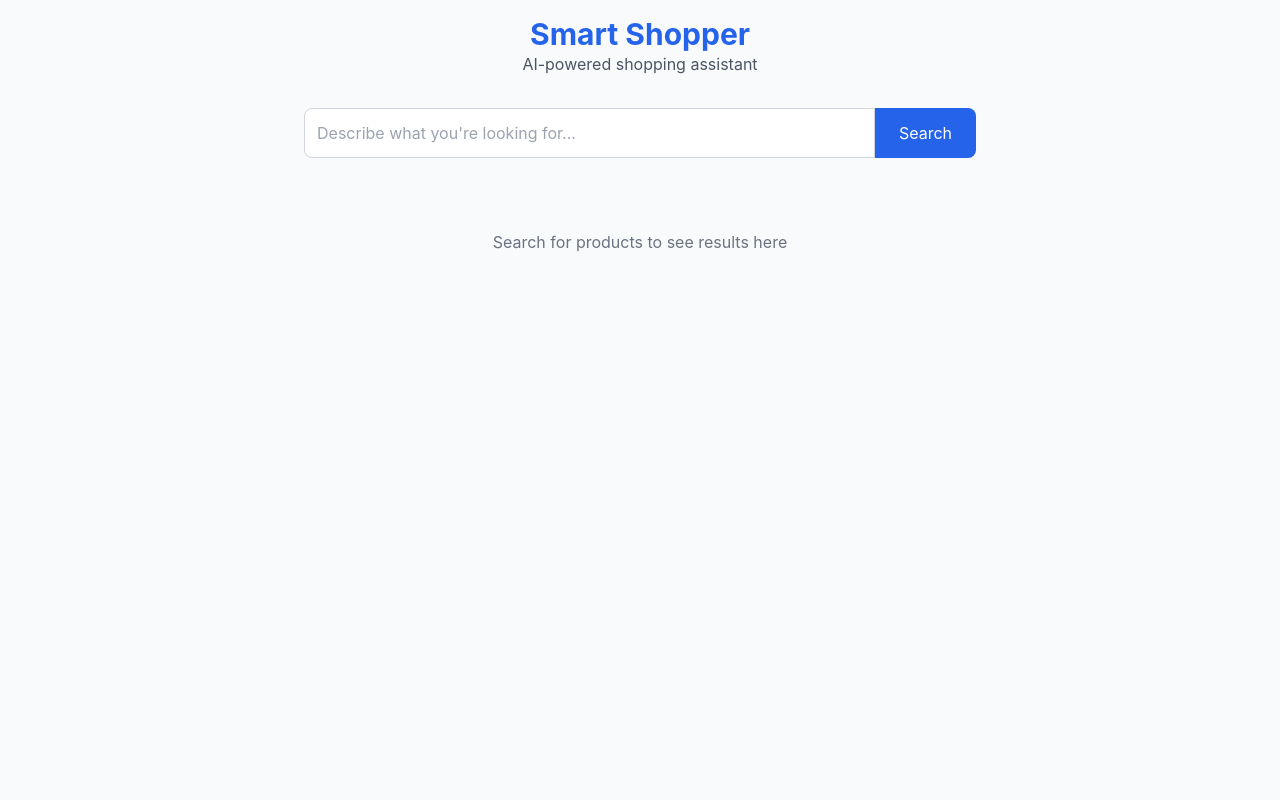
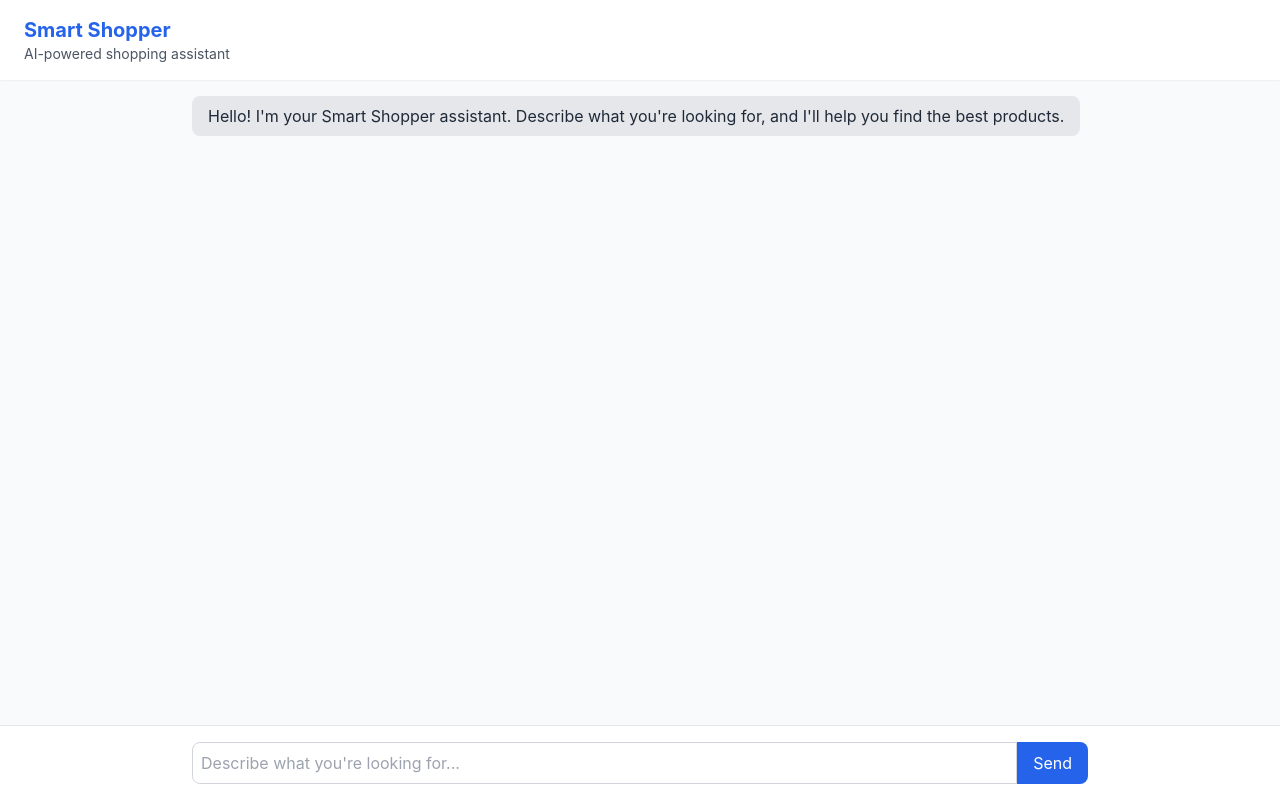
Before and after one commit to jamesmcarthur-3999/smart-shopper, a React (Create React App) app: page / in a window 1280 px wide. Built offline with nearby package versions, Linux system fonts and the light colour scheme.

Commit message:
Convert search UI to chat interface with workflow visibility

```diff
--- a/src/App.tsx
+++ b/src/App.tsx
@@ -1,6 +1,7 @@
-import React, { useState, useEffect, useCallback } from 'react';
+import React, { useState, useEffect, useCallback, useRef } from 'react';
 import axios from 'axios';
 
+// Type definitions
 interface Product {
   id: string;
   title: string;
@@ -78,18 +79,59 @@ interface ClaudeAssistResponse {
   canvas_operations: CanvasOperation[];
 }
 
+// Message Types for Chat Interface
+type MessageType = 'user' | 'assistant' | 'plan' | 'tool' | 'reflect' | 'product-display';
+
+interface Message {
+  id: string;
+  type: MessageType;
+  content: string | React.ReactNode;
+  timestamp: Date;
+}
+
+interface ProductDisplayMessage extends Message {
+  type: 'product-display';
+  products: Product[];
+  highlightedProductId?: string;
+  highlightReason?: string;
+  gridLayout: GridLayout;
+}
+
 const App: React.FC = () => {
-  const [query, setQuery] = useState('');
+  // State for chat
+  const [messages, setMessages] = useState<Message[]>([]);
+  const [inputValue, setInputValue] = useState('');
+  const [isLoading, setIsLoading] = useState(false);
+
+  // State for products and canvas
   const [products, setProducts] = useState<Product[]>([]);
-  const [loading, setLoading] = useState(false);
-  const [error, setError] = useState<string | null>(null);
   const [enrichment, setEnrichment] = useState<EnrichmentItem[]>([]);
   const [highlightedProductId, setHighlightedProductId] = useState<string | null>(null);
   const [highlightReason, setHighlightReason] = useState<string | null>(null);
   const [gridLayout, setGridLayout] = useState<GridLayout>({ columns: 3 });
   const [displayedProductIds, setDisplayedProductIds] = useState<string[]>([]);
   const [operationHistory, setOperationHistory] = useState<CanvasOperation[]>([]);
-  const [assistantInsights, setAssistantInsights] = useState<Array<{type: string, content: string}>>([]);
+
+  // Refs
+  const messagesEndRef = useRef<HTMLDivElement>(null);
+  const chatContainerRef = useRef<HTMLDivElement>(null);
+
+  // Add a welcome message when the component mounts
+  useEffect(() => {
+    const welcomeMessage: Message = {
+      id: 'welcome',
+      type: 'assistant',
+      content: 'Hello! I\'m your Smart Shopper assistant. Describe what you\'re looking for, and I\'ll help you find the best products.',
+      timestamp: new Date()
+    };
+
+    setMessages([welcomeMessage]);
+  }, []);
+
+  // Auto-scroll to bottom when messages change
+  useEffect(() => {
+    messagesEndRef.current?.scrollIntoView({ behavior: 'smooth' });
+  }, [messages]);
 
   // Handle canvas operations
   const processCanvasOperation = useCallback((operation: CanvasOperation) => {
@@ -172,11 +214,154 @@ const App: React.FC = () => {
     }
   }, [processCanvasOperation]);
 
+  // Add a PLAN message to the chat
+  const addPlanMessage = (planContent: string) => {
+    const planMessage: Message = {
+      id: `plan-${Date.now()}`,
+      type: 'plan',
+      content: planContent,
+      timestamp: new Date()
+    };
+
+    setMessages(prev => [...prev, planMessage]);
+  };
+
+  // Add a tool usage message to the chat
+  const addToolMessage = (toolName: string, params: any) => {
+    const toolMessage: Message = {
+      id: `tool-${Date.now()}`,
+      type: 'tool',
+      content: (
+        <div>
+          <div className="font-medium">Using tool: {toolName}</div>
+          <pre className="text-xs mt-1 bg-gray-100 p-2 rounded overflow-auto">
+            {JSON.stringify(params, null, 2)}
+          </pre>
+        </div>
+      ),
+      timestamp: new Date()
+    };
+
+    setMessages(prev => [...prev, toolMessage]);
+  };
+
+  // Add a product display message to the chat
+  const addProductDisplayMessage = (displayedProducts: Product[]) => {
+    if (displayedProducts.length === 0) return;
+
+    const productMessage: ProductDisplayMessage = {
+      id: `products-${Date.now()}`,
+      type: 'product-display',
+      content: 'Product Results:',
+      products: displayedProducts,
+      highlightedProductId: highlightedProductId || undefined,
+      highlightReason: highlightReason || undefined,
+      gridLayout,
+      timestamp: new Date()
+    };
+
+    setMessages(prev => [...prev, productMessage]);
+  };
+
+  // Add a REFLECT message to the chat
+  const addReflectMessage = (reflectContent: string) => {
+    const reflectMessage: Message = {
+      id: `reflect-${Date.now()}`,
+      type: 'reflect',
+      content: reflectContent,
+      timestamp: new Date()
+    };
+
+    setMessages(prev => [...prev, reflectMessage]);
+  };
+
+  // Process search query
+  const handleSearch = async (query: string) => {
+    setIsLoading(true);
+
+    // Add user message to chat
+    const userMessage: Message = {
+      id: `user-${Date.now()}`,
+      type: 'user',
+      content: query,
+      timestamp: new Date()
+    };
+
+    setMessages(prev => [...prev, userMessage]);
+
+    // Add PLAN message
+    addPlanMessage(
+      `I'll help you find ${query}. I'll search for products, analyze the results, and recommend the best options.`
+    );
+
+    try {
+      // Add tool usage message
+      addToolMessage('multi_source_search', {
+        query,
+        sources: ['serpapi', 'search1', 'perplexity'],
+        max_results: 12
+      });
+
+      // Call the multi-source MCP tool
+      const response = await axios.post('/api/mcp/multi_source_search', {
+        query,
+        sources: ['serpapi', 'search1', 'perplexity'],
+        max_results: 12,
+        sort_by: 'relevance'
+      });
+
+      // Process product results
+      if (response.data.results) {
+        setProducts(response.data.results);
+        setDisplayedProductIds(response.data.results.map((p: Product) => p.id));
+
+        // Add product display to the chat
+        addProductDisplayMessage(response.data.results);
+      }
+
+      // Process enrichment
+      if (response.data.enrichment) {
+        setEnrichment(response.data.enrichment);
+      }
+
+      // Get Claude assistance
+      await getClaudeAssistance(query);
+
+      // Add REFLECT message
+      addReflectMessage(
+        `I've found ${response.data.results?.length || 0} products matching "${query}". ` +
+        `I've highlighted the best option based on price, ratings, and features.`
+      );
+
+    } catch (error) {
+      console.error('Error processing query:', error);
+
+      // Add error message
+      const errorMessage: Message = {
+        id: `error-${Date.now()}`,
+        type: 'assistant',
+        content: 'Sorry, I encountered an error while searching for products. Please try again.',
+        timestamp: new Date()
+      };
+
+      setMessages(prev => [...prev, errorMessage]);
+    } finally {
+      setIsLoading(false);
+    }
+  };
+
   // Get Claude AI assistance
-  const getClaudeAssistance = useCallback(async () => {
+  const getClaudeAssistance = useCallback(async (query: string) => {
     if (!query.trim() || products.length === 0) return;
 
     try {
+      // Add tool usage message
+      addToolMessage('claude_assist', {
+        query,
+        products: products.length,
+        enrichment: enrichment.length
+      });
+
       const response = await axios.post('/api/mcp/claude_assist', {
         query,
         products,
@@ -189,9 +374,16 @@ const App: React.FC = () => {
 
       const assistResponse: ClaudeAssistResponse = response.data.response;
 
-      // Apply insights
+      // Add Claude's insights to the chat
       if (assistResponse.insights && assistResponse.insights.length > 0) {
-        setAssistantInsights(assistResponse.insights);
+        const insightsMessage: Message = {
+          id: `insights-${Date.now()}`,
+          type: 'assistant',
+          content: assistResponse.insights.map(insight => insight.content).join('\n\n'),
+          timestamp: new Date()
+        };
+
+        setMessages(prev => [...prev, insightsMessage]);
       }
 
       // Apply canvas operations
@@ -199,135 +391,54 @@ const App: React.FC = () => {
         // Execute each operation in sequence
         for (const op of assistResponse.canvas_operations) {
           await executeCanvasOperation(op);
+
+          // If it's a highlight operation, mention it in the chat
+          if (op.op === 'highlight_choice' && op.reason) {
+            const highlightMessage: Message = {
+              id: `highlight-${Date.now()}`,
+              type: 'assistant',
+              content: `I recommend this product: ${op.reason}`,
+              timestamp: new Date()
+            };
+
+            setMessages(prev => [...prev, highlightMessage]);
           }
+        }
+
+        // Update product display in chat
+        const filteredProducts = displayedProductIds.length > 0
+          ? products.filter(p => displayedProductIds.includes(p.id))
+          : products;
+
+        addProductDisplayMessage(filteredProducts);
       }
     } catch (error) {
       console.error('Error getting Claude assistance:', error);
     }
-  }, [query, products, enrichment, displayedProductIds, gridLayout, executeCanvasOperation]);
+  }, [products, enrichment, displayedProductIds, gridLayout, executeCanvasOperation]);
 
-  // Filtered products based on displayed IDs
-  const filteredProducts = displayedProductIds.length > 0
-    ? products.filter(p => displayedProductIds.includes(p.id))
-    : products;
+  // Handle form submission
+  const handleSubmit = (e: React.FormEvent) => {
+    e.preventDefault();
+    if (!inputValue.trim() || isLoading) return;
 
-  const handleSearch = async (e: React.FormEvent) => {
-    e.preventDefault();
+    handleSearch(inputValue);
+    setInputValue('');
+  };
 
-    if (!query.trim()) return;
-
-    setLoading(true);
-    setError(null);
-    setProducts([]);
-    setEnrichment([]);
-    setHighlightedProductId(null);
-    setHighlightReason(null);
-    setAssistantInsights([]);
-
-    try {
-      console.log('Searching for:', query);
-      // Call the multi-source MCP tool
-      const response = await axios.post('/api/mcp/multi_source_search', {
-        query,
-        sources: ['serpapi', 'search1', 'perplexity'],
-        max_results: 12,
-        sort_by: 'relevance'
-      });
-
-      console.log('Search response:', response.data);
-
-      if (response.data.results) {
-        setProducts(response.data.results);
-        // By default, display all products
-        setDisplayedProductIds(response.data.results.map((p: Product) => p.id));
-      }
-
-      if (response.data.enrichment) {
-        setEnrichment(response.data.enrichment);
-      }
-
-      // After search completes successfully, get Claude assistance
-      setTimeout(() => {
-        getClaudeAssistance();
-      }, 500); // Give a slight delay for state updates to complete
-
-    } catch (err) {
-      console.error('Error fetching products:', err);
-      setError('Failed to fetch products. Please try again.');
-    } finally {
-      setLoading(false);
-    }
-  };
+  // Render product grid for product display messages
+  const renderProductGrid = (message: ProductDisplayMessage) => {
+    const { products, highlightedProductId, highlightReason, gridLayout } = message;
 
     // Dynamic grid columns based on layout
     const gridClass = `grid-cols-1 md:grid-cols-${Math.min(gridLayout.columns, 2)} lg:grid-cols-${gridLayout.columns}`;
 
     return (
-    <div className="container mx-auto p-4">
-      <header className="mb-8">
-        <h1 className="text-3xl font-bold text-center text-blue-600">Smart Shopper</h1>
-        <p className="text-center text-gray-600">AI-powered shopping assistant</p>
-      </header>
-
-      <form onSubmit={handleSearch} className="mb-6">
-        <div className="flex w-full max-w-2xl mx-auto">
-          <input
-            type="text"
-            value={query}
-            onChange={(e) => setQuery(e.target.value)}
-            placeholder="Describe what you're looking for..."
-            className="flex-grow p-3 border border-gray-300 rounded-l-lg focus:outline-none focus:ring-2 focus:ring-blue-500"
-          />
-          <button
-            type="submit"
-            className="bg-blue-600 text-white px-6 py-3 rounded-r-lg hover:bg-blue-700 focus:outline-none focus:ring-2 focus:ring-blue-500"
-            disabled={loading}
-          >
-            {loading ? 'Searching...' : 'Search'}
-          </button>
-        </div>
-      </form>
-
-      {error && (
-        <div className="text-red-600 text-center mb-4">{error}</div>
-      )}
-
-      {/* Assistant Insights */}
-      {assistantInsights.length > 0 && (
-        <div className="mb-6 p-4 border border-green-200 bg-green-50 rounded-lg">
-          <h2 className="text-lg font-semibold mb-2 text-green-800">AI Assistant Insights</h2>
-          {assistantInsights.map((insight, index) => (
-            <div key={`insight-${index}`} className="mb-2">
-              <p className="text-sm">{insight.content}</p>
-            </div>
-          ))}
-        </div>
-      )}
-
-      {/* Product Enrichment Section */}
-      {enrichment && enrichment.length > 0 && (
-        <div className="mb-6 p-4 border border-blue-200 bg-blue-50 rounded-lg">
-          <h2 className="text-lg font-semibold mb-2">Product Insights</h2>
-          {enrichment.map((item, index) => (
-            <div key={`enrichment-${index}`} className="mb-3">
-              <h3 className="font-medium">{item.topic}</h3>
-              <p className="text-sm">{item.content}</p>
-              {item.sources && item.sources.length > 0 && (
-                <div className="text-xs text-gray-500 mt-1">
-                  Source: <a href={item.sources[0]} className="text-blue-500 hover:underline" target="_blank" rel="noopener noreferrer">{item.sources[0]}</a>
-                </div>
-              )}
-            </div>
-          ))}
-        </div>
-      )}
-
-      {/* Product Grid */}
-      <div className={`product-grid grid ${gridClass} gap-6`}>
-        {filteredProducts.map(product => (
+      <div className={`product-grid grid ${gridClass} gap-4 mt-2`}>
+        {products.map(product => (
           <div
             key={product.id}
-            className={`border rounded-lg p-4 hover:shadow-lg transition-shadow ${
+            className={`border rounded-lg p-3 hover:shadow-lg transition-shadow ${
               highlightedProductId === product.id
                 ? 'border-blue-500 ring-2 ring-blue-300 bg-blue-50'
                 : 'border-gray-200'
@@ -338,7 +449,7 @@ const App: React.FC = () => {
                 {highlightReason}
               </div>
             )}
-            <div className="h-40 bg-gray-100 flex items-center justify-center mb-4">
+            <div className="h-32 bg-gray-100 flex items-center justify-center mb-3">
               {product.img_url ? (
                 <img
                   src={product.img_url}
@@ -349,23 +460,23 @@ const App: React.FC = () => {
                 <div className="text-gray-400">No image available</div>
               )}
             </div>
-            <h3 className="font-medium text-lg mb-2">{product.title}</h3>
+            <h3 className="font-medium text-sm mb-1 line-clamp-2">{product.title}</h3>
             <div className="flex justify-between items-center">
-              <span className="text-blue-600 font-bold">{product.price}</span>
-              <span className="text-gray-500 text-sm">{product.source}</span>
+              <span className="text-blue-600 font-bold text-sm">{product.price}</span>
+              <span className="text-gray-500 text-xs">{product.source}</span>
             </div>
             {product.rating && (
-              <div className="mt-2 text-sm text-gray-600">
+              <div className="mt-1 text-xs text-gray-600">
                 Rating: {product.rating} ({product.reviews_count || 0} reviews)
               </div>
             )}
             {product.link && (
-              <div className="mt-3">
+              <div className="mt-2">
                 <a
                   href={product.link}
                   target="_blank"
                   rel="noopener noreferrer"
-                  className="text-sm text-blue-500 hover:underline"
+                  className="text-xs text-blue-500 hover:underline"
                 >
                   View product
                 </a>
@@ -374,26 +485,126 @@ const App: React.FC = () => {
           </div>
         ))}
       </div>
+    );
+  };
 
-      {/* Empty State */}
-      {products.length === 0 && !loading && (
-        <div className="text-center text-gray-500 mt-12">
-          <p>Search for products to see results here</p>
+  // Render individual message
+  const renderMessage = (message: Message) => {
+    switch (message.type) {
+      case 'user':
+        return (
+          <div className="flex justify-end mb-4">
+            <div className="bg-blue-500 text-white rounded-lg py-2 px-4 max-w-[80%]">
+              {message.content}
             </div>
-      )}
+          </div>
+        );
 
-      {/* Loading indicator for Claude assistance */}
-      {loading && (
-        <div className="fixed bottom-4 right-4 bg-blue-600 text-white px-4 py-2 rounded-lg shadow-lg">
-          <div className="flex items-center">
-            <svg className="animate-spin -ml-1 mr-3 h-5 w-5 text-white" xmlns="http://www.w3.org/2000/svg" fill="none" viewBox="0 0 24 24">
+      case 'assistant':
+        return (
+          <div className="flex justify-start mb-4">
+            <div className="bg-gray-200 text-gray-800 rounded-lg py-2 px-4 max-w-[80%]">
+              {message.content}
+            </div>
+          </div>
+        );
+
+      case 'plan':
+        return (
+          <div className="flex justify-start mb-4">
+            <div className="bg-indigo-100 text-indigo-800 rounded-lg py-2 px-4 max-w-[80%] border-l-4 border-indigo-500">
+              <div className="font-bold mb-1">PLAN</div>
+              {message.content}
+            </div>
+          </div>
+        );
+
+      case 'tool':
+        return (
+          <div className="flex justify-start mb-4">
+            <div className="bg-gray-100 text-gray-800 rounded-lg py-2 px-4 max-w-[80%] border-l-4 border-amber-500 font-mono text-sm">
+              {message.content}
+            </div>
+          </div>
+        );
+
+      case 'reflect':
+        return (
+          <div className="flex justify-start mb-4">
+            <div className="bg-green-100 text-green-800 rounded-lg py-2 px-4 max-w-[80%] border-l-4 border-green-500">
+              <div className="font-bold mb-1">REFLECT</div>
+              {message.content}
+            </div>
+          </div>
+        );
+
+      case 'product-display':
+        const productMessage = message as ProductDisplayMessage;
+        return (
+          <div className="flex justify-start mb-4 w-full">
+            <div className="bg-white border border-gray-200 rounded-lg py-3 px-4 max-w-full w-full">
+              <div className="font-medium mb-2">Product Results</div>
+              {renderProductGrid(productMessage)}
+            </div>
+          </div>
+        );
+
+      default:
+        return null;
+    }
+  };
+
+  return (
+    <div className="flex flex-col h-screen bg-gray-50">
+      <header className="bg-white shadow-sm py-4 px-6">
+        <h1 className="text-xl font-bold text-blue-600">Smart Shopper</h1>
+        <p className="text-sm text-gray-600">AI-powered shopping assistant</p>
+      </header>
+
+      <div className="flex-grow overflow-hidden flex flex-col" ref={chatContainerRef}>
+        {/* Chat messages */}
+        <div className="flex-grow overflow-y-auto p-4">
+          <div className="max-w-4xl mx-auto">
+            {messages.map(message => (
+              <div key={message.id}>
+                {renderMessage(message)}
+              </div>
+            ))}
+            <div ref={messagesEndRef} />
+          </div>
+        </div>
+
+        {/* Input area */}
+        <div className="bg-white border-t p-4">
+          <form onSubmit={handleSubmit} className="max-w-4xl mx-auto flex">
+            <input
+              type="text"
+              value={inputValue}
+              onChange={(e) => setInputValue(e.target.value)}
+              placeholder="Describe what you're looking for..."
+              className="flex-grow p-2 border border-gray-300 rounded-l-lg focus:outline-none focus:ring-2 focus:ring-blue-500"
+              disabled={isLoading}
+            />
+            <button
+              type="submit"
+              className="bg-blue-600 text-white px-4 py-2 rounded-r-lg hover:bg-blue-700 focus:outline-none focus:ring-2 focus:ring-blue-500"
+              disabled={isLoading}
+            >
+              {isLoading ? (
+                <span className="flex items-center">
+                  <svg className="animate-spin -ml-1 mr-2 h-4 w-4 text-white" xmlns="http://www.w3.org/2000/svg" fill="none" viewBox="0 0 24 24">
                     <circle className="opacity-25" cx="12" cy="12" r="10" stroke="currentColor" strokeWidth="4"></circle>
                     <path className="opacity-75" fill="currentColor" d="M4 12a8 8 0 018-8V0C5.373 0 0 5.373 0 12h4zm2 5.291A7.962 7.962 0 014 12H0c0 3.042 1.135 5.824 3 7.938l3-2.647z"></path>
                   </svg>
-            <span>AI assistant is thinking...</span>
+                  Thinking...
+                </span>
+              ) : (
+                'Send'
+              )}
+            </button>
+          </form>
         </div>
       </div>
-      )}
     </div>
   );
 };
```
Lines whose indentation alone changed are shown as unchanged.
